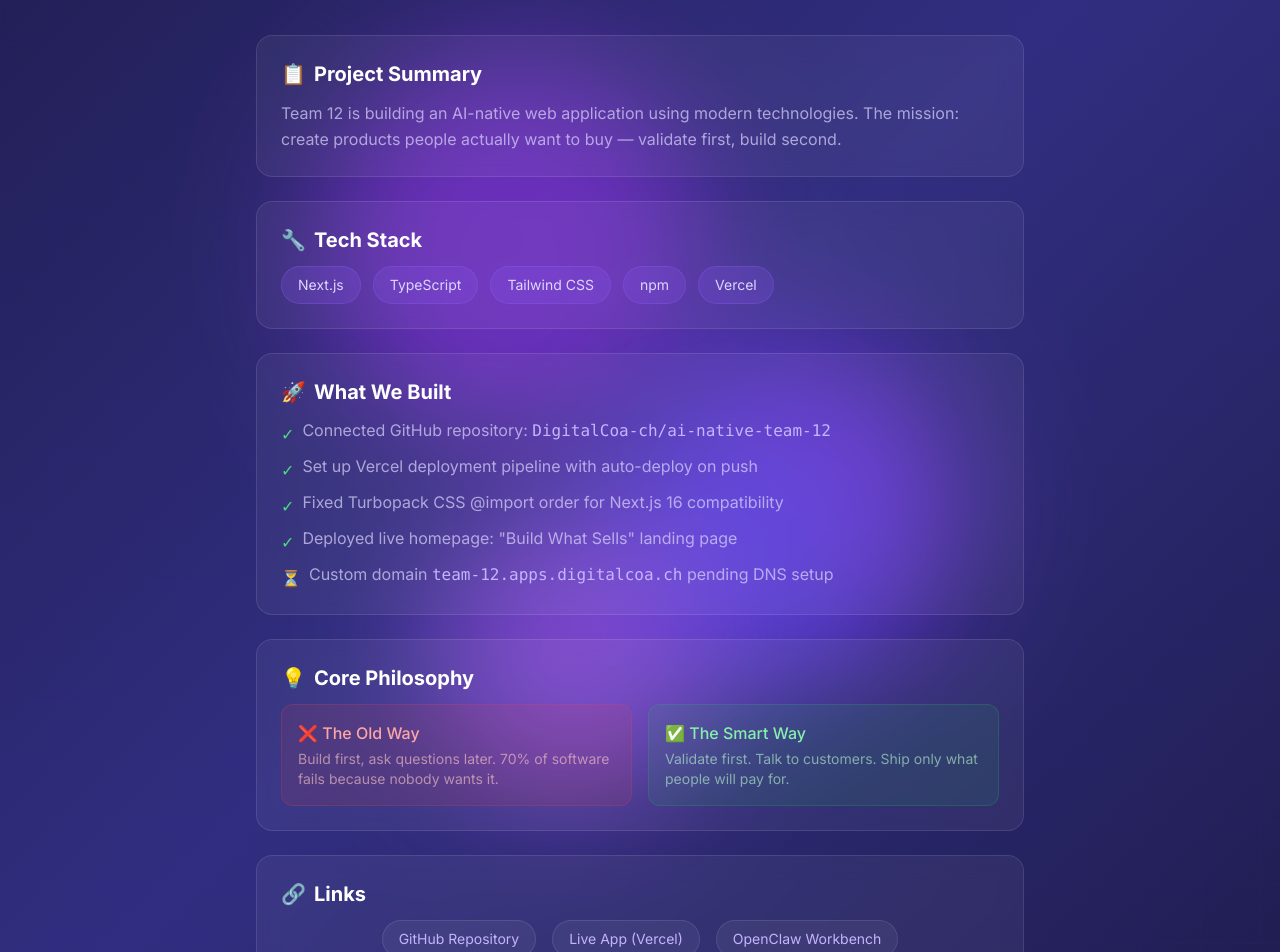
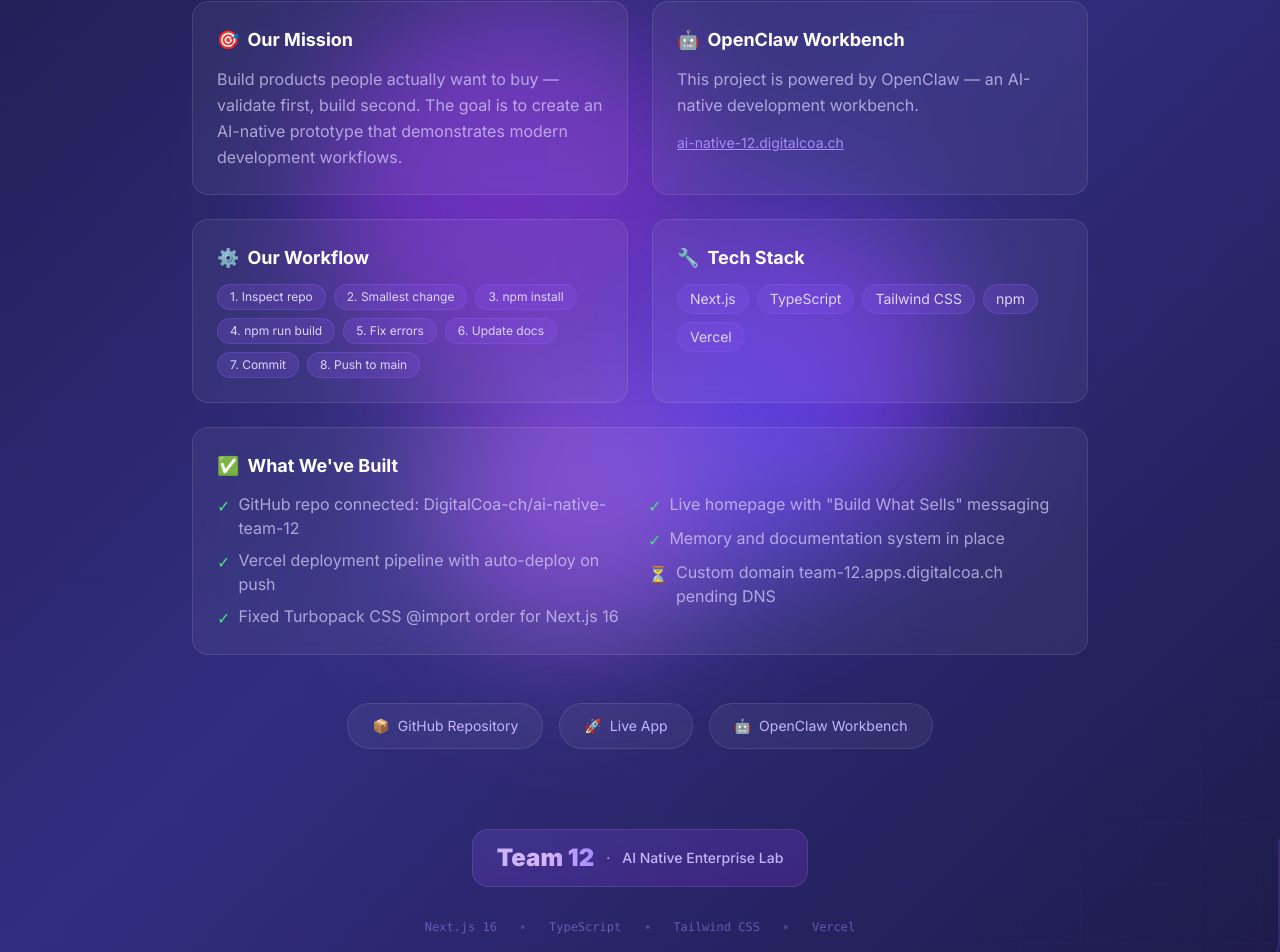
Before and after one commit to DigitalCoa-ch/ai-native-team-12, a Next.js app: page / in a window 1280 px wide. Shown: the part 317-1269 px from the top of the page. Built offline with nearby package versions, Linux system fonts and the light colour scheme.

Commit message:
feat: Redesign homepage with Team 12 info from GEMINI.md

```diff
--- a/src/app/page.tsx
+++ b/src/app/page.tsx
@@ -14,120 +14,135 @@
 
       {/* Main content */}
       <div className="relative z-10 text-center px-6 max-w-5xl mx-auto py-20">
-        {/* Badge */}
+        {/* Team badge */}
         <div className="inline-flex items-center gap-2 px-4 py-2 rounded-full bg-white/5 backdrop-blur-sm border border-white/10 mb-8">
           <span className="w-2 h-2 rounded-full bg-green-400 animate-pulse" />
-          <span className="text-sm text-violet-300 font-medium">Stop Building Software Nobody Wants to Buy</span>
+          <span className="text-sm text-violet-300 font-medium">AI Native Enterprise Lab</span>
         </div>
 
         {/* Main heading */}
-        <h1 className="text-5xl sm:text-6xl md:text-7xl font-black text-gradient mb-6 leading-tight tracking-tight">
-          Hello World, Team 12
+        <h1 className="text-5xl sm:text-6xl md:text-7xl font-black text-gradient mb-4 leading-tight tracking-tight">
+          Team 12
         </h1>
+        <p className="text-xl sm:text-2xl text-violet-300/80 font-light mb-12 max-w-2xl mx-auto leading-relaxed">
+          Stop Building Software Nobody Wants to Buy
+        </p>
 
-        {/* Team badge */}
-        <div className="mb-12">
-          <span className="inline-flex items-center gap-3 px-6 py-3 rounded-2xl bg-gradient-to-br from-violet-500/20 to-purple-600/20 backdrop-blur-sm border border-white/10">
-            <span className="text-2xl font-black text-gradient">AI Native Enterprise Lab</span>
-          </span>
-        </div>
+        {/* Project identity cards */}
+        <div className="grid md:grid-cols-2 gap-6 mb-12 text-left max-w-4xl mx-auto">
 
-        {/* Project summary cards */}
-        <div className="space-y-6 mb-12 text-left max-w-3xl mx-auto">
+          {/* Mission */}
           <div className="rounded-2xl bg-white/5 backdrop-blur-md border border-white/10 p-6">
-            <h2 className="text-xl font-bold text-white mb-3 flex items-center gap-2">
-              <span className="text-violet-400">📋</span> Project Summary
+            <h2 className="text-lg font-bold text-white mb-3 flex items-center gap-2">
+              <span>🎯</span> Our Mission
             </h2>
             <p className="text-violet-200/70 leading-relaxed">
-              Team 12 is building an AI-native web application using modern technologies.
-              The mission: create products people actually want to buy — validate first, build second.
+              Build products people actually want to buy — validate first, build second.
+              The goal is to create an AI-native prototype that demonstrates modern development workflows.
             </p>
           </div>
 
+          {/* OpenClaw Workbench */}
           <div className="rounded-2xl bg-white/5 backdrop-blur-md border border-white/10 p-6">
-            <h2 className="text-xl font-bold text-white mb-3 flex items-center gap-2">
-              <span className="text-violet-400">🔧</span> Tech Stack
+            <h2 className="text-lg font-bold text-white mb-3 flex items-center gap-2">
+              <span>🤖</span> OpenClaw Workbench
             </h2>
-            <div className="flex flex-wrap gap-3">
+            <p className="text-violet-200/70 leading-relaxed mb-3">
+              This project is powered by OpenClaw — an AI-native development workbench.
+            </p>
+            <a href="https://ai-native-12.digitalcoa.ch" target="_blank" rel="noopener noreferrer"
+               className="text-sm text-violet-400 hover:text-violet-300 transition-colors underline">
+              ai-native-12.digitalcoa.ch
+            </a>
+          </div>
+
+          {/* Workflow */}
+          <div className="rounded-2xl bg-white/5 backdrop-blur-md border border-white/10 p-6">
+            <h2 className="text-lg font-bold text-white mb-3 flex items-center gap-2">
+              <span>⚙️</span> Our Workflow
+            </h2>
+            <div className="flex flex-wrap gap-2 text-xs">
+              {["Inspect repo", "Smallest change", "npm install", "npm run build", "Fix errors", "Update docs", "Commit", "Push to main"].map((step, i) => (
+                <span key={step} className="flex items-center gap-1 px-3 py-1 rounded-full bg-violet-500/20 border border-violet-500/30 text-violet-200">
+                  {i + 1}. {step}
+                </span>
+              ))}
+            </div>
+          </div>
+
+          {/* Tech Stack */}
+          <div className="rounded-2xl bg-white/5 backdrop-blur-md border border-white/10 p-6">
+            <h2 className="text-lg font-bold text-white mb-3 flex items-center gap-2">
+              <span>🔧</span> Tech Stack
+            </h2>
+            <div className="flex flex-wrap gap-2">
               {["Next.js", "TypeScript", "Tailwind CSS", "npm", "Vercel"].map((tech) => (
-                <span key={tech} className="px-4 py-2 rounded-full bg-violet-500/20 border border-violet-500/30 text-sm text-violet-200">
+                <span key={tech} className="px-3 py-1 rounded-full bg-violet-500/20 border border-violet-500/30 text-sm text-violet-200">
                   {tech}
                 </span>
               ))}
             </div>
           </div>
 
-          <div className="rounded-2xl bg-white/5 backdrop-blur-md border border-white/10 p-6">
-            <h2 className="text-xl font-bold text-white mb-3 flex items-center gap-2">
-              <span className="text-violet-400">🚀</span> What We Built
+          {/* What We've Done */}
+          <div className="rounded-2xl bg-white/5 backdrop-blur-md border border-white/10 p-6 md:col-span-2">
+            <h2 className="text-lg font-bold text-white mb-3 flex items-center gap-2">
+              <span>✅</span> What We've Built
             </h2>
-            <ul className="text-violet-200/70 space-y-2">
+            <div className="grid md:grid-cols-2 gap-4">
+              <ul className="space-y-2 text-violet-200/70">
                 <li className="flex items-start gap-2">
-                <span className="text-green-400 mt-1">✓</span>
-                <span>Connected GitHub repository: <code className="text-violet-300">DigitalCoa-ch/ai-native-team-12</code></span>
+                  <span className="text-green-400 mt-0.5">✓</span>
+                  <span>GitHub repo connected: DigitalCoa-ch/ai-native-team-12</span>
                 </li>
                 <li className="flex items-start gap-2">
-                <span className="text-green-400 mt-1">✓</span>
-                <span>Set up Vercel deployment pipeline with auto-deploy on push</span>
+                  <span className="text-green-400 mt-0.5">✓</span>
+                  <span>Vercel deployment pipeline with auto-deploy on push</span>
                 </li>
                 <li className="flex items-start gap-2">
-                <span className="text-green-400 mt-1">✓</span>
-                <span>Fixed Turbopack CSS @import order for Next.js 16 compatibility</span>
+                  <span className="text-green-400 mt-0.5">✓</span>
+                  <span>Fixed Turbopack CSS @import order for Next.js 16</span>
+                </li>
+              </ul>
+              <ul className="space-y-2 text-violet-200/70">
+                <li className="flex items-start gap-2">
+                  <span className="text-green-400 mt-0.5">✓</span>
+                  <span>Live homepage with "Build What Sells" messaging</span>
                 </li>
                 <li className="flex items-start gap-2">
-                <span className="text-green-400 mt-1">✓</span>
-                <span>Deployed live homepage: "Build What Sells" landing page</span>
+                  <span className="text-green-400 mt-0.5">✓</span>
+                  <span>Memory and documentation system in place</span>
                 </li>
                 <li className="flex items-start gap-2">
-                <span className="text-yellow-400 mt-1">⏳</span>
-                <span>Custom domain <code className="text-violet-300">team-12.apps.digitalcoa.ch</code> pending DNS setup</span>
+                  <span className="text-yellow-400 mt-0.5">⏳</span>
+                  <span>Custom domain team-12.apps.digitalcoa.ch pending DNS</span>
                 </li>
               </ul>
-          </div>
-
-          <div className="rounded-2xl bg-white/5 backdrop-blur-md border border-white/10 p-6">
-            <h2 className="text-xl font-bold text-white mb-3 flex items-center gap-2">
-              <span className="text-violet-400">💡</span> Core Philosophy
-            </h2>
-            <div className="grid md:grid-cols-2 gap-4">
-              <div className="rounded-xl bg-red-500/10 border border-red-500/20 p-4">
-                <p className="text-red-300 font-medium mb-1">❌ The Old Way</p>
-                <p className="text-sm text-red-200/60">Build first, ask questions later. 70% of software fails because nobody wants it.</p>
-              </div>
-              <div className="rounded-xl bg-green-500/10 border border-green-500/20 p-4">
-                <p className="text-green-300 font-medium mb-1">✅ The Smart Way</p>
-                <p className="text-sm text-green-200/60">Validate first. Talk to customers. Ship only what people will pay for.</p>
             </div>
           </div>
         </div>
 
-          <div className="rounded-2xl bg-white/5 backdrop-blur-md border border-white/10 p-6">
-            <h2 className="text-xl font-bold text-white mb-3 flex items-center gap-2">
-              <span className="text-violet-400">🔗</span> Links
-            </h2>
-            <div className="flex flex-wrap gap-4 justify-center">
+        {/* Links */}
+        <div className="flex flex-wrap justify-center gap-4 mb-12">
           <a href="https://github.com/DigitalCoa-ch/ai-native-team-12" target="_blank" rel="noopener noreferrer"
-                 className="px-4 py-2 rounded-full bg-white/5 border border-white/10 text-sm text-violet-300 hover:bg-white/10 transition-colors">
-                GitHub Repository
+             className="px-6 py-3 rounded-full bg-white/5 backdrop-blur-sm border border-white/10 text-sm text-violet-300 hover:bg-white/10 hover:border-violet-500/30 transition-all">
+            <span className="mr-2">📦</span>GitHub Repository
           </a>
           <a href="https://team-12-chi.vercel.app" target="_blank" rel="noopener noreferrer"
-                 className="px-4 py-2 rounded-full bg-white/5 border border-white/10 text-sm text-violet-300 hover:bg-white/10 transition-colors">
-                Live App (Vercel)
+             className="px-6 py-3 rounded-full bg-white/5 backdrop-blur-sm border border-white/10 text-sm text-violet-300 hover:bg-white/10 hover:border-violet-500/30 transition-all">
+            <span className="mr-2">🚀</span>Live App
           </a>
           <a href="https://ai-native-12.digitalcoa.ch" target="_blank" rel="noopener noreferrer"
-                 className="px-4 py-2 rounded-full bg-white/5 border border-white/10 text-sm text-violet-300 hover:bg-white/10 transition-colors">
-                OpenClaw Workbench
+             className="px-6 py-3 rounded-full bg-white/5 backdrop-blur-sm border border-white/10 text-sm text-violet-300 hover:bg-white/10 hover:border-violet-500/30 transition-all">
+            <span className="mr-2">🤖</span>OpenClaw Workbench
           </a>
         </div>
-          </div>
-        </div>
 
-        {/* Footer badge */}
-        <div className="mt-8">
-          <span className="inline-flex items-center gap-3 px-6 py-3 rounded-2xl bg-gradient-to-br from-violet-500/20 to-purple-600/20 backdrop-blur-sm border border-white/10">
+        {/* Footer */}
+        <div className="mt-8 inline-flex items-center gap-3 px-6 py-3 rounded-2xl bg-gradient-to-br from-violet-500/20 to-purple-600/20 backdrop-blur-sm border border-white/10">
           <span className="text-2xl font-black text-gradient">Team 12</span>
-            <span className="text-sm text-violet-300 font-medium">· AI Native Enterprise Lab</span>
-          </span>
+          <span className="text-sm text-violet-300">·</span>
+          <span className="text-sm text-violet-300 font-medium">AI Native Enterprise Lab</span>
         </div>
       </div>
 
@@ -139,7 +154,7 @@
         <span className="w-1 h-1 rounded-full bg-violet-400/30" />
         <span>Tailwind CSS</span>
         <span className="w-1 h-1 rounded-full bg-violet-400/30" />
-        <span>Deployed on Vercel</span>
+        <span>Vercel</span>
       </div>
 
       {/* Corner decorations */}
```
Lines whose indentation alone changed are shown as unchanged.
